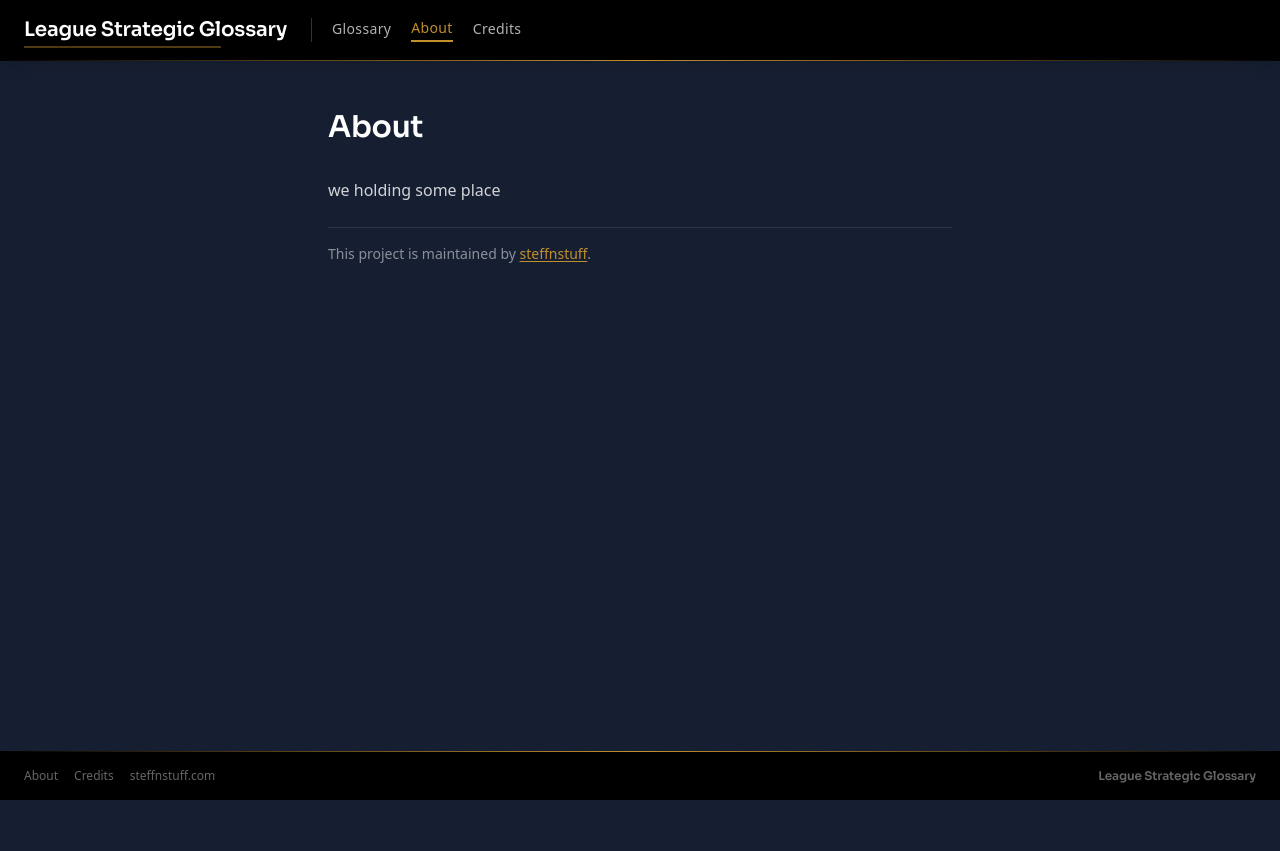
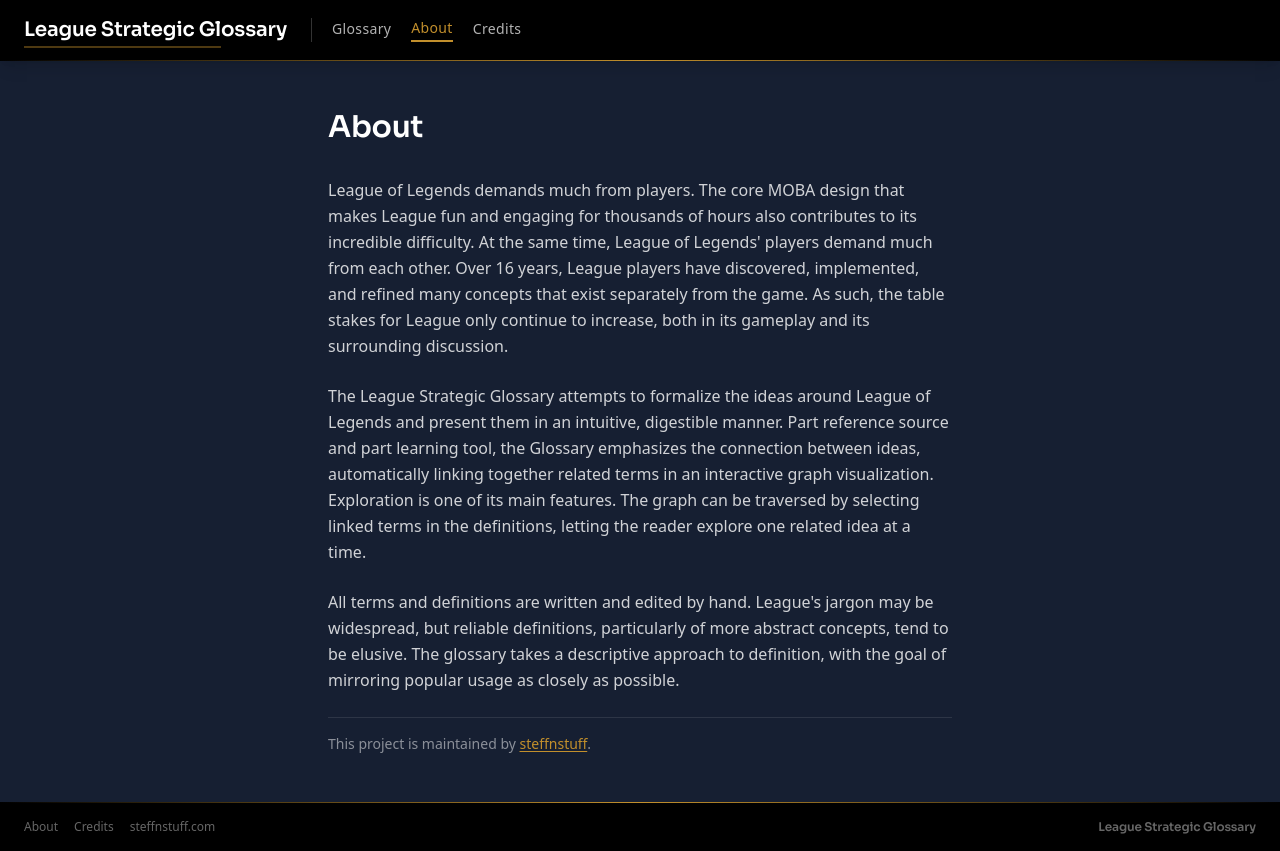
Before and after one commit to peachfuzzz/league-strategic-glossary, a Next.js app: page /about in a window 1280 px wide. Before the commit the page ends 800 px from the top, so only its background shows below. Built offline with nearby package versions, Linux system fonts and the light colour scheme.

Commit message:
Update page.tsx
updated about page

```diff
--- a/src/app/about/page.tsx
+++ b/src/app/about/page.tsx
@@ -13,7 +13,13 @@
 
         <div className="prose prose-invert max-w-none space-y-6 text-white/80 leading-relaxed">
           <p>
-            we holding some place
+            League of Legends demands much from players. The core MOBA design that makes League fun and engaging for thousands of hours also contributes to its incredible difficulty. At the same time, League of Legends' players demand much from each other. Over 16 years, League players have discovered, implemented, and refined many concepts that exist separately from the game. As such, the table stakes for League only continue to increase, both in its gameplay and its surrounding discussion.
+          </p>
+          <p>
+            The League Strategic Glossary attempts to formalize the ideas around League of Legends and present them in an intuitive, digestible manner. Part reference source and part learning tool, the Glossary emphasizes the connection between ideas, automatically linking together related terms in an interactive graph visualization. Exploration is one of its main features. The graph can be traversed by selecting linked terms in the definitions, letting the reader explore one related idea at a time.
+          </p>
+          <p>
+            All terms and definitions are written and edited by hand. League's jargon may be widespread, but reliable definitions, particularly of more abstract concepts, tend to be elusive. The glossary takes a descriptive approach to definition, with the goal of mirroring popular usage as closely as possible.
           </p>
 
           <p className="text-white/50 text-sm pt-4 border-t border-white/10">
```
